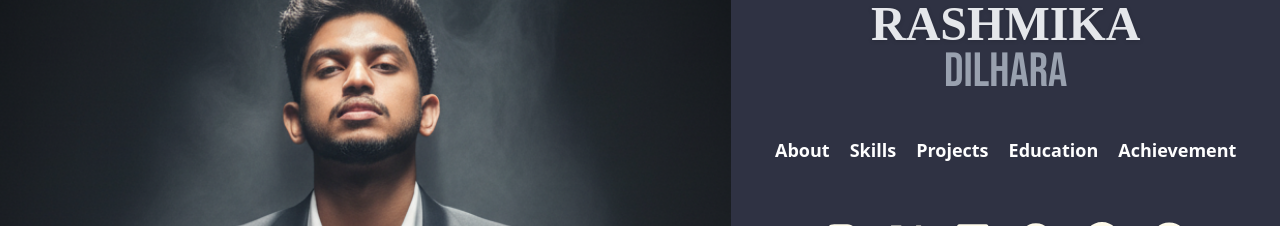
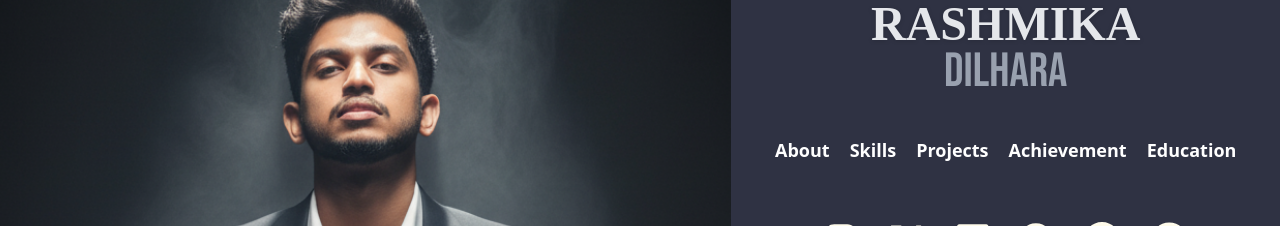
Before and after one commit to RashmikaDil/Dilhara_por, a React (Vite) app: page / in a window 1280 px wide. Shown: the part 80-306 px from the top of the page. Built offline with nearby package versions, Linux system fonts and the light colour scheme; a web font is replaced by a local one.

Commit message:
add new sessions

```diff
--- a/src/App.jsx
+++ b/src/App.jsx
@@ -77,8 +77,10 @@ sectionRef1.current?.scrollIntoView({ behavior: 'smooth' });
           <li className='hover:text-special transition-all' onClick={() => handleScroll('about')} >About</li>
           <li className='hover:text-special transition-all' onClick={() => handleScroll('skills')}>Skills</li>
           <li className='hover:text-special transition-all' onClick={() => handleScroll('projects')}>Projects</li>
+          <li className='hover:text-special transition-all' onClick={() => handleScroll('certificate')}>Achievement</li>
           <li className='hover:text-special transition-all' onClick={() => handleScroll('education')}>Education</li>
-          <li className='hover:text-special transition-all' onClick={() => handleScroll('certificate')}>Achievement</li>
+
+
 
         </ul>
 
@@ -109,15 +111,20 @@ sectionRef1.current?.scrollIntoView({ behavior: 'smooth' });
 <div ref={sectionRef2} >
 <Skills/>
 </div>
-<div ref={sectionRef3} >
+  <div ref={sectionRef3} >
 <Projects/>
-  </div>
-  <div ref={sectionRef4} >
-<Education/>
   </div>
     <div ref={sectionRef5} >
 <Certifications/>
   </div>
+
+  <div ref={sectionRef4} >
+<Education/>
+  </div>
+
+
+
+
   <div className='bg-gray-500 text-2xl justify-center flex flex-col items-center  text-amber-50 p-10'>
 <FontAwesomeIcon icon={faPersonDigging} className='text-6xl'/>  Under Construction
   </div>
```
